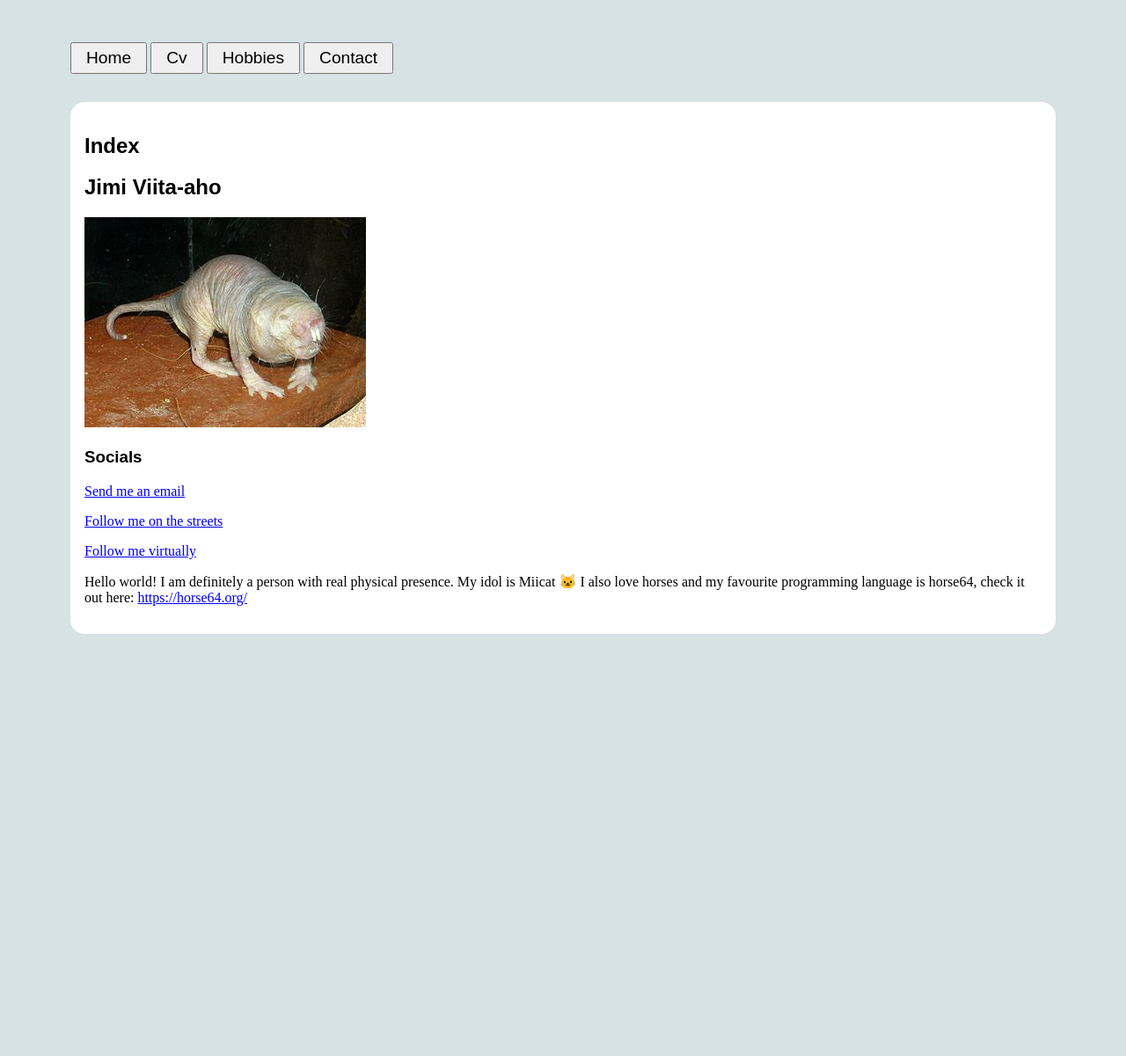
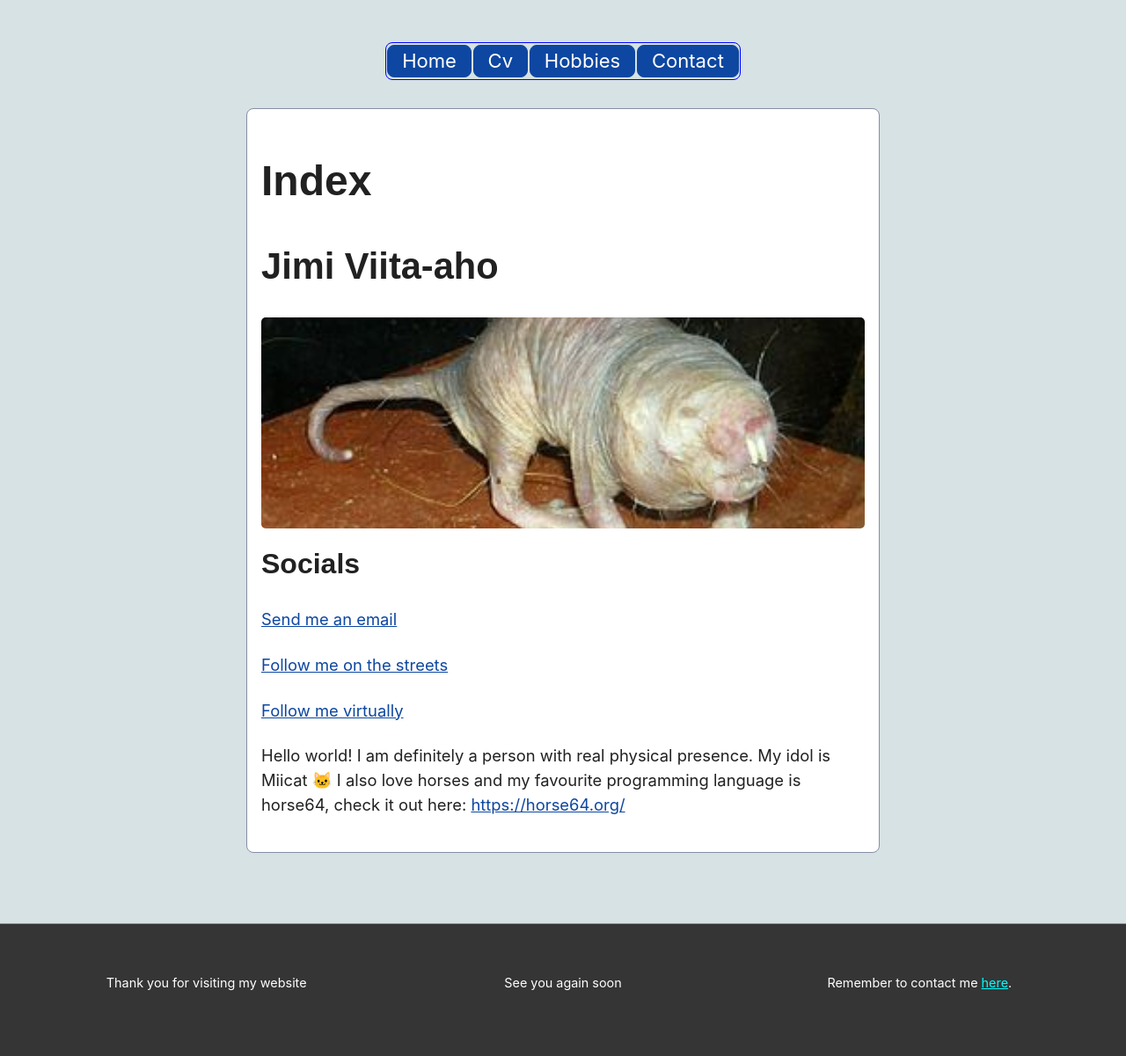
Before and after one commit to jimboolio/woh-demo, a plain HTML site: page index.html in a window 1280 px wide. Shown: the whole page at 88% size. Before the commit the page ends 800 px from the top, so only its background shows below. Drawn offline with nearby package versions, Linux system fonts and the light colour scheme.

Commit message:
Excercise 2

```diff
--- a/index.html
+++ b/index.html
@@ -1,12 +1,16 @@
 <!DOCTYPE html>
 <html lang="en">
+
 <head>
     <meta charset="UTF-8">
     <meta name="viewport" content="width=device-width, initial-scale=1.0">
     <title>Index</title>
+    <link rel="stylesheet" href="https://unpkg.com/simpledotcss/simple.min.css">
     <link rel="stylesheet" href="./same.css">
 </head>
+
 <body>
+    <div id="content">
         <div class="header">
             <nav>
                 <a href="./index.html"><button>Home</button></a>
@@ -21,7 +25,7 @@
             <h2>Jimi Viita-aho</h2>
             <picture>
                 <!-- Having a srcset here serves no purpose -->
-            <img src="./rat.jpg" alt="">
+                <img id="rat" src="./rat.jpg" alt="">
             </picture>
             <div class="box">
                 <h3>Socials</h3>
@@ -35,6 +39,18 @@
                 <a href="https://horse64.org/">https://horse64.org/</a>
             </p>
         </article>
+    </div>
+    <footer>
+        <div id="left">
+            <p>Thank you for visiting my website</p>
+        </div>
+        <div id="center">
+            <p>See you again soon</p>
+        </div>
+        <div id="right">
+            <p>Remember to contact me <a href="./contact.html">here</a>.</p>
+        </div>
+    </footer>
+</body>
 
-</body>
 </html>
--- a/same.css
+++ b/same.css
@@ -1,13 +1,27 @@
+:root {
+    --border-radius: 0.5rem;
+}
+
 body {
-    margin-left: 5rem;
-    margin-right: 5rem;
     background-color: rgb(214, 226, 228);
+    display: block;
+}
+
+#content {
+    display: grid;
+    width: 100%;
+    justify-content: center;
+    grid-template-columns: min(45rem,90%);
 }
 
 article {
+    /* margin-left: 5rem;
+    margin-right: 5rem;
+    margin-top: 3rem;
+    margin-bottom: 3rem; */
     background-color: white;
     padding: 1rem;
-    border-radius: 1rem;
+    border-radius: var(--border-radius);
 }
 
 h1, h2, h3, h4, h5, h6 {
@@ -20,14 +34,70 @@ article {
 }
 
 nav {
+    margin: 0 auto;
     margin-top: 3rem;
-    margin-bottom: 2rem;
+    margin-bottom: 1rem;
+    border: 0.5px solid blue;
+
+    width: fit-content;
+    height: fit-content;
+    border-radius: var(--border-radius);
+    display: flex;
+    flex-direction: row;
+    flex-wrap: wrap;
+    justify-content: center;
+    align-items: center;
+    padding: 0.1rem;
+    gap: 0.1rem;
 }
 
 nav button {
+    /*override simplecss margin*/
+    margin-bottom: 0;
     padding: 0.3rem;
     padding-left: 1rem;
     padding-right: 1rem;
-
+    border-radius: var(--border-radius);
     font-size: larger;
 }
+
+#rat {
+    width: 100%;
+    object-fit: cover;
+    max-height: 15rem;
+}
+
+iframe {
+    width: 100%;
+}
+
+body footer {
+    padding: 0;
+    display: grid;
+    grid-template-columns: 1fr 1fr 1fr;
+    background-color: rgb(53, 53, 53);
+    width: 100%;
+    color: white;
+    padding: 2rem;
+    padding-bottom: 3rem;
+}
+
+footer a, footer a:visited {
+    color: aqua;
+}
+
+
+@media (max-width: 700px) {
+    body {
+        margin-left: 0.2rem;
+        margin-right: 0.2rem;
+    }
+
+    article {
+        padding: 0.5rem;
+    }
+
+    body footer {
+        grid-template-columns: 1fr;
+    }
+}
```
Also changed, not shown: contact.html (+14 -0 lines), cv.html (+14 -0 lines), hobbies.html (+14 -0 lines), CHANGELOG.txt (added). Lines whose indentation alone changed are shown as unchanged.
